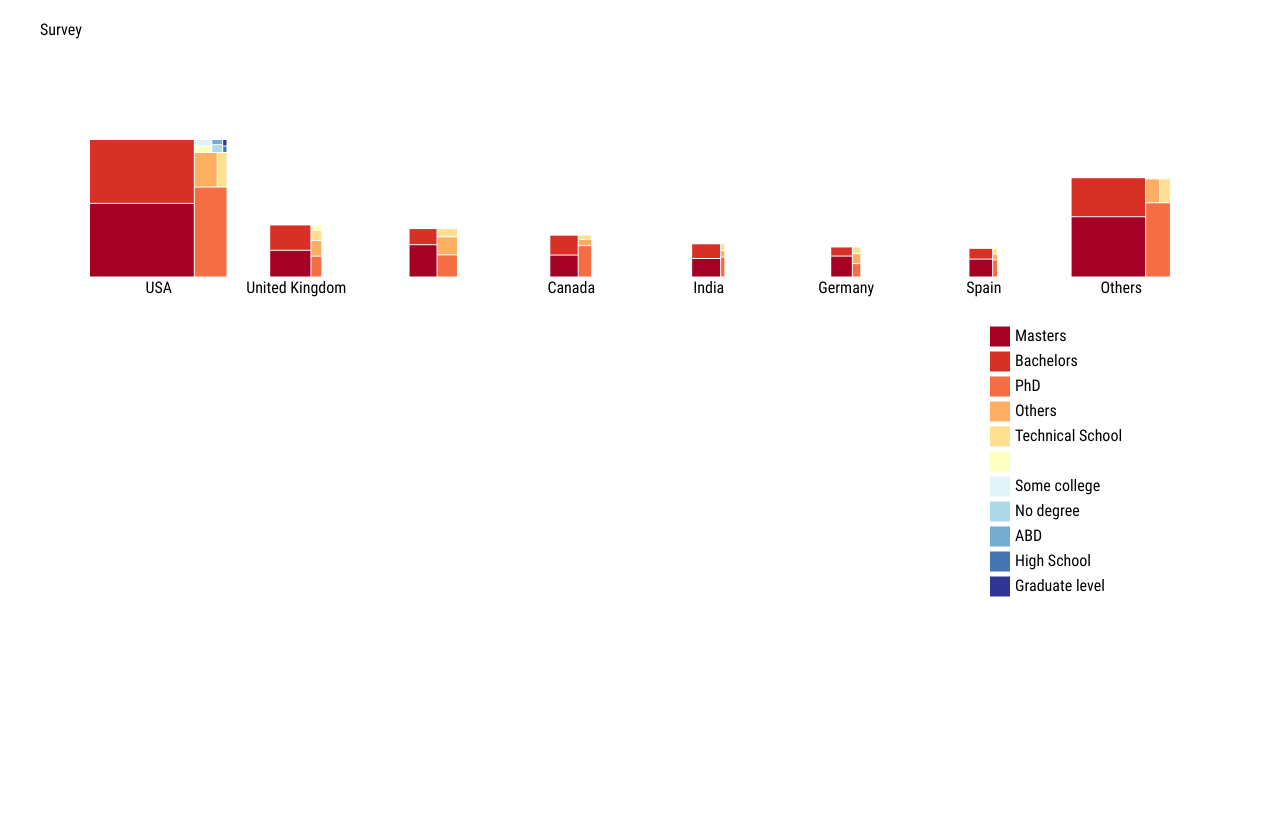
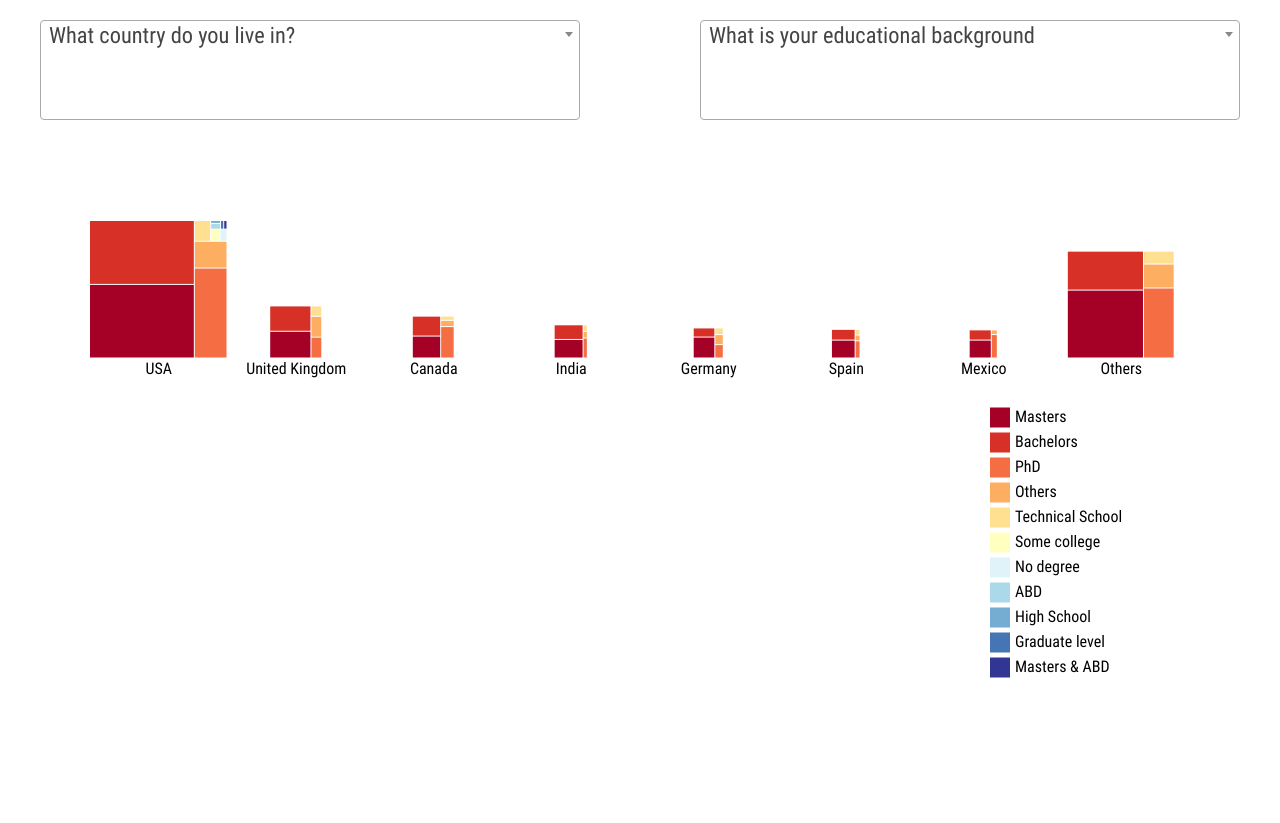
Before and after one commit to info-design-lab/DVS-Survey, a plain HTML site: page index.html in a window 1280 px wide. Before the commit the page ends 800 px from the top, so only its background shows below. Drawn offline with Linux system fonts and the light colour scheme.

Commit message:
Added drop down, removed empty fields from the visualization

```diff
--- a/css/main.css
+++ b/css/main.css
@@ -12,13 +12,14 @@ body, html{
 
 .column1 {
   float: left;
-  width: 80%;
+  width: 45%;
 }
 
 .column2 {
-  float: left;
-  width: 20%;
+  float: right;
+  width: 45%;
 }
+
 
 /* Clear floats after the columns */
 .row:after {
@@ -65,3 +66,14 @@ body, html{
   stroke-width: 3px;
   stroke-linejoin: round;
 }
+
+
+.select2-selection--single {
+  font-size: 1.4em;
+  height: 100px !important;
+}
+.select2-selection__rendered{
+  word-wrap: break-word !important;
+  text-overflow: inherit !important;
+  white-space: normal !important;
+}
--- a/index.html
+++ b/index.html
@@ -5,13 +5,41 @@
 		<!--Scripts-->
 	   	<script src="scripts/d3.v4.js"></script>
 	    <script src="scripts/queue.js"></script>
+	    <script src="scripts/jquery-3.1.1.min.js"></script>
+	    <script src="scripts/select2.min.js"></script>
+
+
 	    <link href="css/main.css" rel="stylesheet">
+	    <link href="css/select2.min.css" rel="stylesheet">
 	</head>
 	<body>
+
+
 		<div class="cover">
-			<div>Survey</div>
+			<div class="row">
+				<div class="column1">
+					<select id="question1-selection" name="question1" style="width: 100%">
+
+					</select>
+
+				</div>
+				<div class="column2">
+					<select id="question2-selection" name="question2" style="width: 100%">
+
+					</select>
+				</div>
+			</div>
+
+
+
+
+
 			<div id="ordinal-vis"></div>
 		</div>
 		<script src="js/vis.js">  </script>
+		<script src="js/dropdown.js">  </script>
 	</body>
 </html>
+
+
+			</div>
--- /dev/null
+++ b/js/dropdown.js
@@ -0,0 +1,103 @@
+var category_questions = [
+    "Have you studied data visualization in school (or other formal environment) or did you learn how to do it on your own?",
+    "What methods do you think best teach data visualization?",
+    "What area is your next priority for improving your data visualization skills?",
+    "Are you a freelancer/consultant?",
+    "What focus is data visualization in your work?",
+    "For the majority of your projects: were you hired to do data visualization only or is data visualization a part of your job/project description?",
+    "Do you do more or less data visualization than you expected for this role?",
+    "Which one of these is the closest to describing your role?",
+    "What is your yearly pay?",
+    "What is your hourly rate?",
+    "How is your organization using data visualization? Select all that apply.",
+    "Is there a separate group dedicated to creating data visualization or are data visualization specialists embedded in another group? (data science, UX, UI, web, data engineering, IT, etc)",
+    "What modes of data visualization are in use at your organization? Select all that apply.",
+    "Leadership in your organization has a strong understanding of the value of data visualization.",
+    "Data visualization at your organization features prominently in what parts of the organization? Select all that apply.",
+    //"Hours a week focused on creating/implementing/productizing data visualizations?",
+    //"Hours a week focused on data engineering?",
+    //"Hours a week focused on data science?",
+    //"Hours a week focused on design?",
+    //"Hours a week focused on data prep work?",
+    //"Hours a week focused on building your portfolio?",
+    "What technologies do you use to visualize data? Select all that apply.",
+    "Are you able to choose your own tools or are the choices made for you?",
+    "How do you present your data visualizations? Select all that apply.",
+    "Which of these charts have you used in production in the last 6 months? Select all that apply.",
+    "Who do you make data visualizations for? Select all that apply.",
+    "What knowledge level does your audience have of the data you are visualizing for them? Select all that apply.",
+    "Most typically, how often does your audience use your data visualization?",
+    "What does your audience use your data visualization for? Select all that apply.",
+    "How would you describe your relationship with stakeholders?",
+    "I have adequate resources to explore the data visualization options I want to use. ",
+    "What is your biggest frustration with doing data visualization in your job?",
+    "If you could change one thing about your data visualization work what would it be?",
+    "What do you think other people in your organization just don’t get about the data visualization work that you do?",
+    //"I want to make better visualizations but don’t have the time/energy/resources.",
+    //"I’m always on the lookout for new data visualization tools and techniques that will make my workflows faster and more efficient.",
+    //"My skills hold me back much more than my tools do.",
+    "Do you want to spend more time or less time visualizing data in the future?",
+    "What is your educational background",
+    "The organization you work for is in which of the following areas?",
+    "If you went to college, what did you major in during your undergraduate work?",
+    "What's your gender identity?",
+    "Do you consider yourself a member of the LGBTQ+ community? ",
+    "What country do you live in?",
+    "What non-programming languages do you use regularly?",
+];
+
+var select2_data = [];
+for(var i in category_questions){
+    select2_data.push({
+        id: i,
+        text: category_questions[i]
+    })
+}
+
+// In your Javascript (external .js resource or <script> tag)
+$(document).ready(function() {
+    $('#question1-selection').select2({
+        data: select2_data
+    });
+    $('#question1-selection').val(category_questions.indexOf(question1)).trigger("change");
+    $('#question2-selection').select2();
+
+
+
+    setSecondDropdownData();
+    updateVisualization();
+
+    $('#question1-selection').on('select2:select', function (e) {
+        question1 = e.params.data.text;
+        setSecondDropdownData();
+        updateVisualization();
+    });
+
+    $('#question2-selection').on('select2:select', function (e) {
+        question2 = e.params.data.text;
+        updateVisualization();
+    });
+});
+
+function setSecondDropdownData(){
+    var list_data = [];
+    list_data.push({
+        id: 0,
+        text: "None"
+    });
+
+    for(var i in category_questions){
+        if(category_questions[i] !== question1){
+            list_data.push({
+                id: parseInt(i) + 1,
+                text: category_questions[i]
+            });
+        }
+    }
+
+    $('#question2-selection').empty().select2({
+        data: list_data
+    });
+    $('#question2-selection').val(category_questions.indexOf(question2) + 1).trigger("change");
+
+}
--- a/js/vis.js
+++ b/js/vis.js
@@ -8,6 +8,7 @@ var question1_category_limit = 7;
 var question2_category_limit = 10;
 var sequential_pallete1 = ['#08306b', '#08519c', '#2171b5', '#4292c6', '#6baed6', '#9ecae1', '#c6dbef', '#deebf7', '#f7fbff'];
 var diverging_pallete1 = ['#a50026','#d73027','#f46d43','#fdae61','#fee090','#ffffbf','#e0f3f8','#abd9e9','#74add1','#4575b4','#313695'];
+var treemap = d3.treemap().size([1, 1]);
 
 function makeOrdinalVis(error, data){
   	if(error){
@@ -27,8 +28,6 @@ function makeOrdinalVis(error, data){
         .attr("height", height + svg_margin.top + svg_margin.bottom)
         .append("g")
         .attr("transform", "translate(" + svg_margin.left + ", " + svg_margin.top + ")");
-
-    var treemap = d3.treemap().size([width, height]);
 
     data.forEach(function(response){
         for(var question in response){
@@ -136,8 +135,11 @@ function makeOrdinalVis(error, data){
         a1 = [];
         a2 = [];
         for(var i in data){
-            a1.push.apply(a1, data[i][question1]);
-            if(question2 != "") a2.push.apply(a2, data[i][question2]);
+            if(data[i][question1] != "") a1.push.apply(a1, data[i][question1]);
+            if(data[i][question2] != ""){
+                if(question2 != "") a2.push.apply(a2, data[i][question2]);
+            }
+
         }
 
         f1 = frequency(a1);
@@ -216,6 +218,10 @@ function makeOrdinalVis(error, data){
 
 }
 
+function updateVisualization(){
+
+}
+
 String.prototype.replaceAll = function(search, replacement) {
     var target = this;
     return target.replace(new RegExp(search, 'g'), replacement);
```
